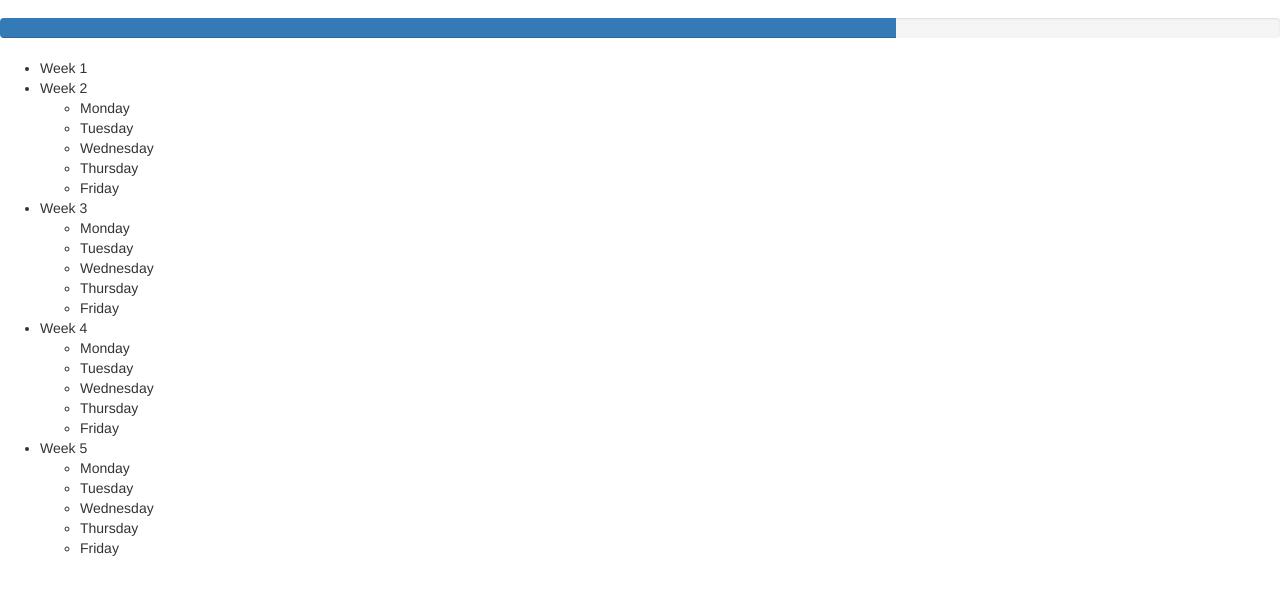
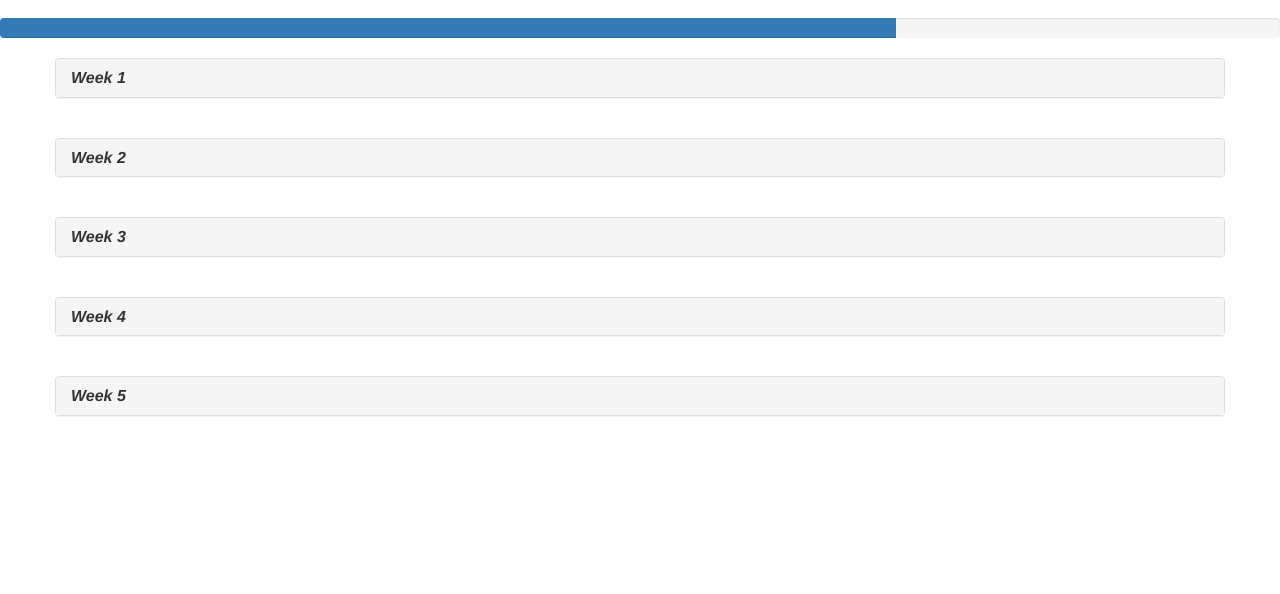
Before and after one commit to mayieko/pairProgramming, a plain HTML site: page home.html in a window 1280 px wide. Shown: the part 74-668 px from the top of the page. Drawn offline with nearby package versions, Linux system fonts and the light colour scheme.

Commit message:
add collapse accordion to our weeks of learning

```diff
--- a/home.html
+++ b/home.html
@@ -40,52 +40,101 @@
 </div>
     <!--END OF NAV-->
 <!--start of the content  -->
-<ul>
-  <li class="dropdown" data-toggle="dropdown">Week 1</li>
-  <ul class="dropdown-menu">
-    <li>Monday</li>
-    <li>Tuesday</li>
-    <li>Wednesday</li>
-    <li>Thursday</li>
-    <li>Friday</li>
-  </ul>
-  <li>Week 2</li>
-  <ul>
-    <li>Monday</li>
-    <li>Tuesday</li>
-    <li>Wednesday</li>
-    <li>Thursday</li>
-    <li>Friday</li>
-  </ul>
-  <li>Week 3</li>
-  <ul>
-    <li>Monday</li>
-    <li>Tuesday</li>
-    <li>Wednesday</li>
-    <li>Thursday</li>
-    <li>Friday</li>
-  </ul>
-  <li>Week 4</li>
-  <ul>
-    <li>Monday</li>
-    <li>Tuesday</li>
-    <li>Wednesday</li>
-    <li>Thursday</li>
-    <li>Friday</li>
-  </ul>
-  <li>Week 5</li>
-  <ul>
-    <li>Monday</li>
-    <li>Tuesday</li>
-    <li>Wednesday</li>
-    <li>Thursday</li>
-    <li>Friday</li>
-  </ul>
-</ul>
+<div class="container">
+  <div class="panel-group">
+    <div class="panel panel-default">
+      <div class="panel-heading">
+      <h2 class="panel-title">
+        <a data-toggle="collapse" data-parent="#accordion"ref="#collapse1">Week 1</a>
+      </h2>
+    </div>
+    <div id="collapse1"class="panel-collapse collapse">
+<ul class="list-group">
+    <li class="list-group-item">Monday</li>
 
-
-
-
-
+    <li class="list-group-item">Tuesday</li>
+    <li class="list-group-item">Wednesday</li>
+    <li class="list-group-item">Thursday</li>
+    <li class="list-group-item">Friday</li>
+  </div>
+</div>
+</div>
+</div>
+<div class="container">
+  <div class="panel-group">
+    <div class="panel panel-default">
+      <div class="panel-heading">
+      <h2 class="panel-title">
+        <a data-toggle="collapse" href="#collapse2">Week 2</a>
+      </h2>
+    </div>
+    <div id="collapse2"class="panel-collapse collapse">
+<ul class="list-group">
+    <li class="list-group-item">Monday</li>
+    <li class="list-group-item">Tuesday</li>
+    <li class="list-group-item">Wednesday</li>
+    <li class="list-group-item">Thursday</li>
+    <li class="list-group-item">Friday</li>
+  </div>
+</div>
+</div>
+</div>
+<div class="container">
+  <div class="panel-group">
+    <div class="panel panel-default">
+      <div class="panel-heading">
+      <h2 class="panel-title">
+        <a data-toggle="collapse" href="#collapse3">Week 3</a>
+      </h2>
+    </div>
+    <div id="collapse3"class="panel-collapse collapse">
+<ul class="list-group">
+    <li class="list-group-item">Monday</li>
+    <li class="list-group-item">Tuesday</li>
+    <li class="list-group-item">Wednesday</li>
+    <li class="list-group-item">Thursday</li>
+    <li class="list-group-item">Friday</li>
+  </div>
+</div>
+</div>
+</div>
+<div class="container">
+  <div class="panel-group">
+    <div class="panel panel-default">
+      <div class="panel-heading">
+      <h2 class="panel-title">
+        <a data-toggle="collapse" href="#collapse4">Week 4</a>
+      </h2>
+    </div>
+    <div id="collapse4"class="panel-collapse collapse">
+<ul class="list-group">
+    <li class="list-group-item">Monday</li>
+    <li class="list-group-item">Tuesday</li>
+    <li class="list-group-item">Wednesday</li>
+    <li class="list-group-item">Thursday</li>
+    <li class="list-group-item">Friday</li>
+  </div>
+</div>
+</div>
+</div>
+<div class="container">
+  <div class="panel-group">
+    <div class="panel panel-default">
+      <div class="panel-heading">
+      <h2 class="panel-title">
+        <a data-toggle="collapse" href="#collapse5">Week 5</a>
+      </h2>
+    </div>
+    <div id="collapse5"class="panel-collapse collapse">
+<ul class="list-group">
+    <li class="list-group-item">Monday</li>
+    <li class="list-group-item">Tuesday</li>
+    <li class="list-group-item">Wednesday</li>
+    <li class="list-group-item">Thursday</li>
+    <li class="list-group-item">Friday</li>
+  </div>
+</div>
+</div>
+</div>
   </body>
 </html>
```
